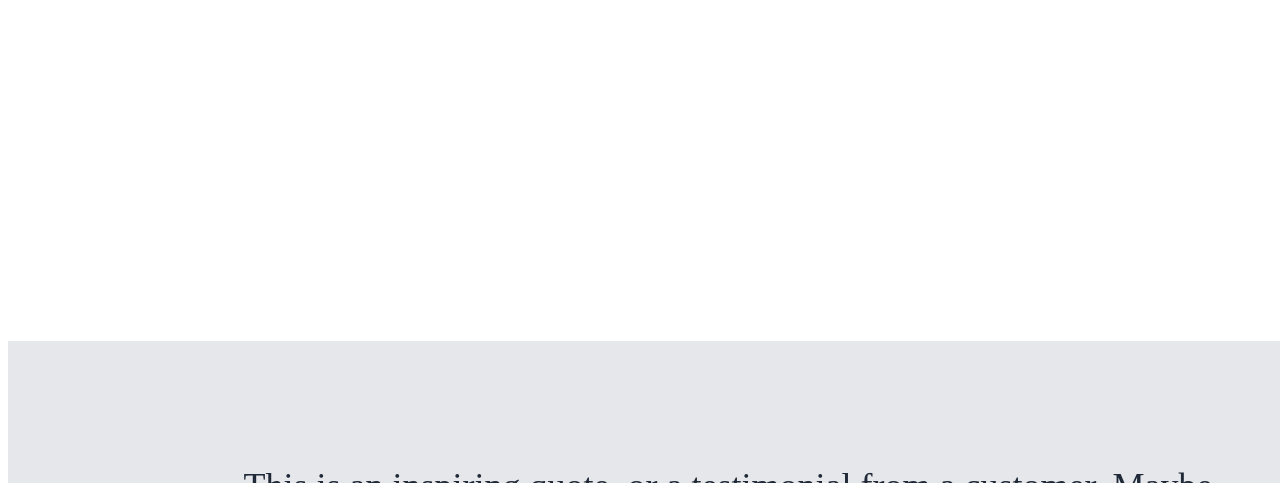
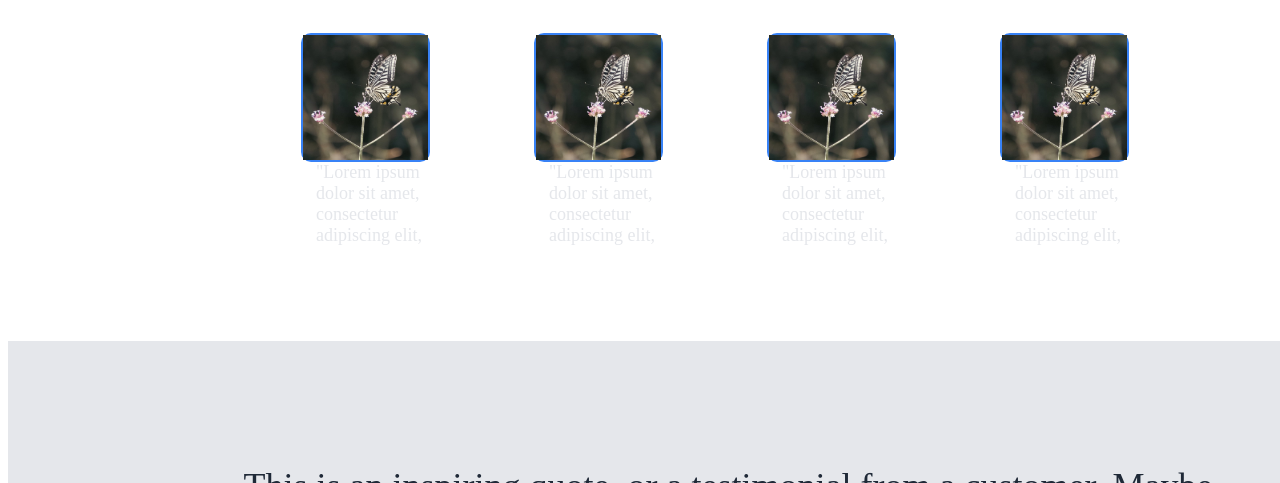
Before and after one commit to Enchengzw/Project-Landing-Page, a plain HTML site: page index.html in a window 1280 px wide. Shown: the part 617-1100 px from the top of the page. Drawn offline with Linux system fonts and the light colour scheme.

Commit message:
Finish Part 2

```diff
--- a/index.html
+++ b/index.html
@@ -32,22 +32,30 @@
     <div class = 'middleheader'>Some information</div>
     <div class = 'imagebox'>
       <div class = 'indvimg'>
-        <img src :>
-        <div class = 'smalltext'></div>
+        <div class = 'borderbox'>
+        <img class = 'butterfly' src = './butterfly-7694101_960_720.jpg'>
+        </div>
+        <div class = 'smalltext'>"Lorem ipsum dolor sit amet, consectetur adipiscing elit,</div>
       </div>
       <div class = 'indvimg'>
-        <img src :>
-        <div class = 'smalltext'></div>
+        <div class = 'borderbox'>
+        <img class = 'butterfly' src = './butterfly-7694101_960_720.jpg'>
+        </div>
+      <div class = 'smalltext'>"Lorem ipsum dolor sit amet, consectetur adipiscing elit,</div>
+    </div>
+    <div class = 'indvimg'>
+      <div class = 'borderbox'>
+        <img class = 'butterfly' src = './butterfly-7694101_960_720.jpg'>
       </div>
-      <div class = 'indvimg'>
-        <img src :>
-        <div class = 'smalltext'></div>
+      <div class = 'smalltext'>"Lorem ipsum dolor sit amet, consectetur adipiscing elit,</div>
+    </div>
+    <div class = 'indvimg'>
+      <div class = 'borderbox'>
+      <img class = 'butterfly' src = './butterfly-7694101_960_720.jpg'>
       </div>
-      <div class = 'indvimg'>
-        <img src :>
-        <div class = 'smalltext'></div>
-      </div>
+      <div class = 'smalltext'>"Lorem ipsum dolor sit amet, consectetur adipiscing elit,</div>
     </div>
+  </div>
   </div>
   <div class = 'botmiddlecontainer'>
     <div class = 'slogan'>This is an inspiring quote, or a testimonial from a
--- a/style.css
+++ b/style.css
@@ -89,6 +89,7 @@
     font: bolder;
     font-size: 36px;
     text-align: center;
+    margin-bottom: 50px;
 }
 
 .botmiddlecontainer {
@@ -101,6 +102,37 @@
     width: auto;
     align-items: center;
     justify-content: center;
+}
+
+.imagebox {
+    display: flex;
+    flex-direction: row;
+    justify-content: space-evenly;
+}
+
+.indvimg {
+    display: flex;
+    flex-direction: column;
+}
+
+.borderbox {
+    height: 125px;
+    width: 125px;
+    border-radius: 10px;
+    border: 2px solid #3882f6;
+    margin-left: -15px;
+}
+
+.smalltext {
+    font-size: 18px;
+    color: #e5e7eb;
+    width: 125px;
+    height: auto;
+}
+
+.butterfly {
+    height: 125px;
+    width: 125px;
 }
 
 .slogan {
```
